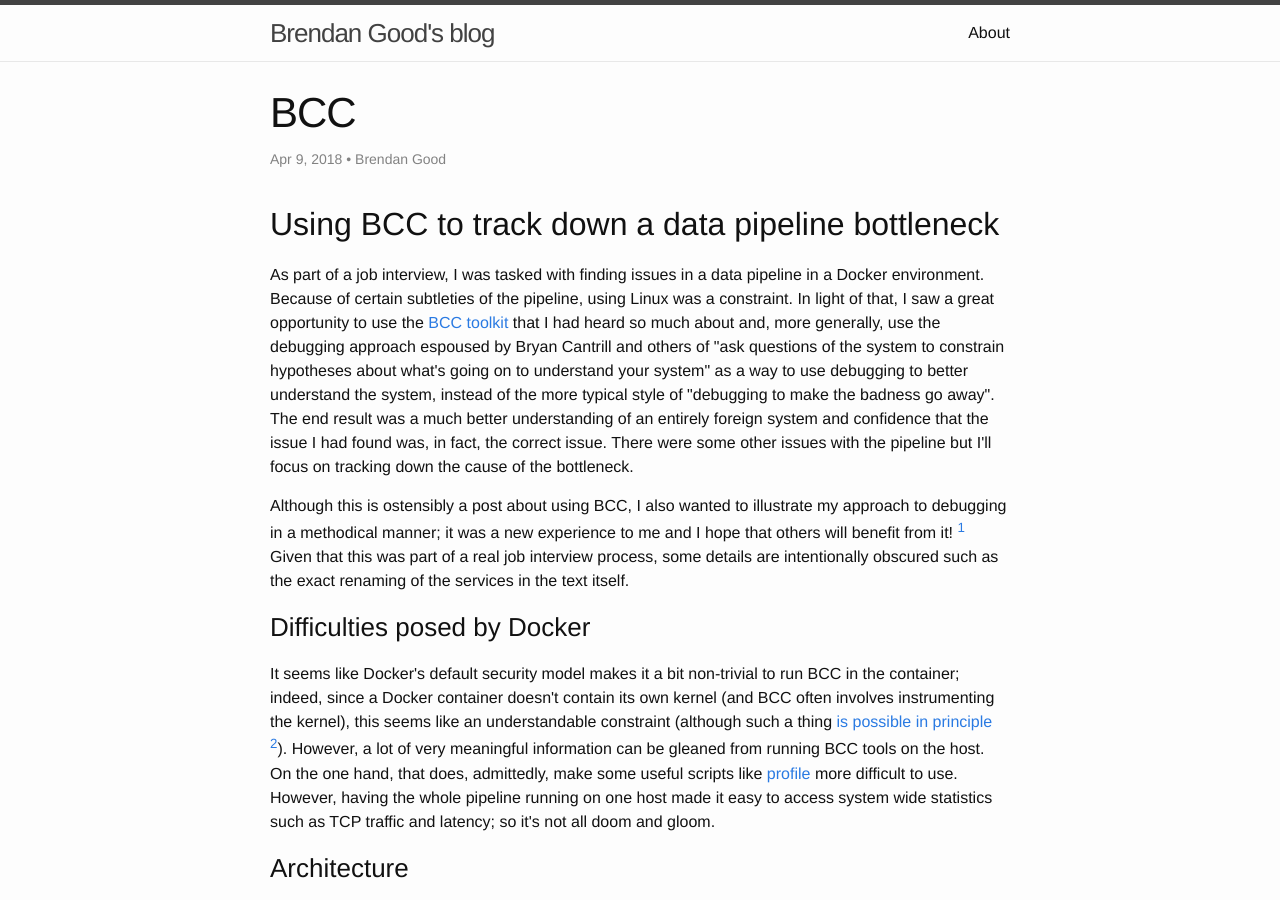
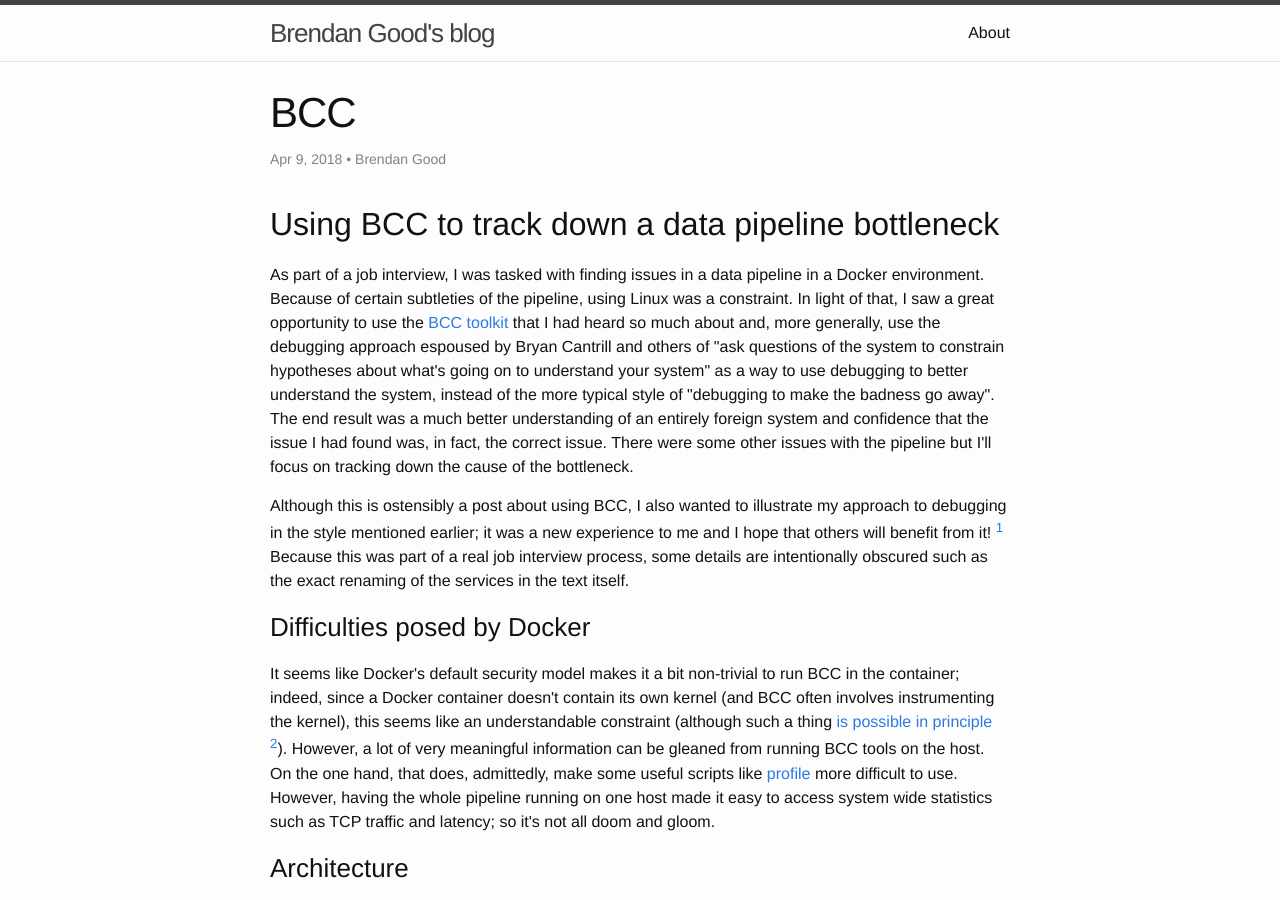
Before and after one commit to b-t-g/b-t-g.github.io, a Jekyll site: the page built from _posts/2018-04-09-bcc.html, in a window 1280 px wide and 900 px high. Built offline with Jekyll 4.4.1, drawn with Linux system fonts in a browser that asks for light colours; formulas are drawn with MathJax 3; some of the changed text lies outside the part shown.

Commit message:
Fix some wording, add tcp for loader fix tcp for system.

```diff
--- a/_posts/2018-04-09-bcc.html
+++ b/_posts/2018-04-09-bcc.html
@@ -23,9 +23,8 @@ tracking down the cause of the bottleneck.
 </p>
 
 <p>
-Although this is ostensibly a post about using BCC, I also wanted to illustrate my approach to debugging in a methodical manner; it was a new experience to me
-and I hope that others will benefit from it! <sup><a id="fnr.1" class="footref" href="#fn.1">1</a></sup>
-Given that this was part of a real job interview process, some details are intentionally obscured such as the exact renaming of the services in the text itself.
+Although this is ostensibly a post about using BCC, I also wanted to illustrate my approach to debugging in the style mentioned earlier; it was a new experience to me and I hope that others
+will benefit from it! <sup><a id="fnr.1" class="footref" href="#fn.1">1</a></sup> Because this was part of a real job interview process, some details are intentionally obscured such as the exact renaming of the services in the text itself.
 </p>
 </div>
 
@@ -223,6 +222,16 @@ to the operation log. However, there another (and safer) way to do this.
 </p>
 
 <p>
+First, observe the tcp throughput for the loader service:
+</p>
+
+
+<div class="figure">
+<p><img src="https://b-t-g.github.io/assets/tcp_loader.png" alt="tcp_loader.png" />
+</p>
+</div>
+
+<p>
 We want to know how much the operation log growing per second and compare that to how much data is going to the loader service over tcp. I found
 the location of the operation log and ran wc -c several times and noticed that the file stayed the same size. I then saw that the size of the operation log on disk is a fixed size, which
 left the question of "What is the rate of new data going into the operation log over a 10 second period"? This time it's biotop that came to the rescue. I could see that much more data was running
```
Also changed, not shown: other parts of _posts/2018-04-09-bcc.html (+1 -1 lines), assets/tcp_before.png, assets/tcp_loader.png (added), 1 other file.
